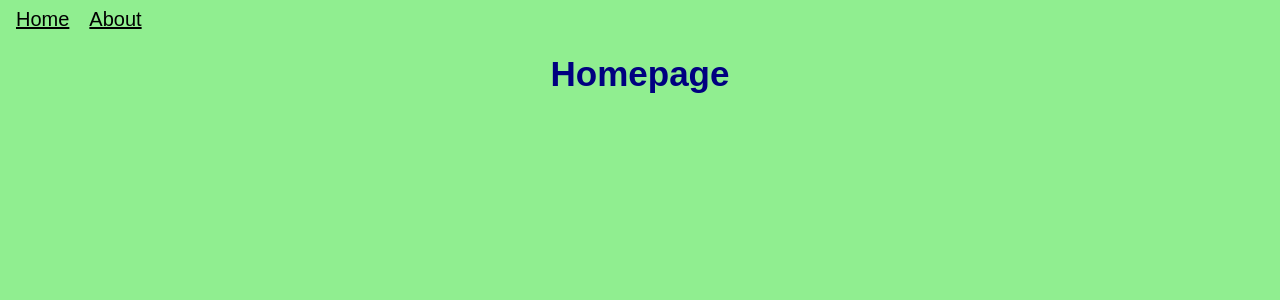
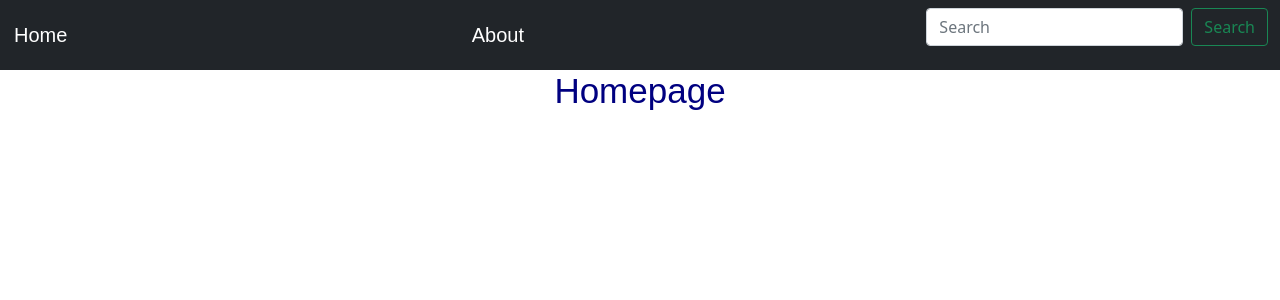
Before and after one commit to jolo407/PythonDjango_112, a Django app: page / in a window 1280 px wide. Shown: the top 300 px of the page. Run offline with Django 3.2, Linux system fonts and the light colour scheme; some web fonts are replaced.

Commit message:
heroku deployment

```diff
--- a/static/style.css
+++ b/static/style.css
@@ -1,12 +1,8 @@
-body {
-    background-color: lightgreen;
-}
-
-header a{
+.navbar a{
     font-family: 'Yusei Magic', sans-serif;
     color: black;
     font-size: 20px;
-    padding: 8px;
+    padding: 2px;
 }
 
 .homepage h1 {
--- a/templates/base.html
+++ b/templates/base.html
@@ -2,11 +2,12 @@
 <html lang="en">
 <head>
     <meta charset="UTF-8">
+    <link href="https://cdn.jsdelivr.net/npm/bootstrap@5.0.0-beta1/dist/css/bootstrap.min.css" rel="stylesheet" integrity="sha384-giJF6kkoqNQ00vy+HMDP7azOuL0xtbfIcaT9wjKHr8RbDVddVHyTfAAsrekwKmP1" crossorigin="anonymous">
     <link rel="preconnect" href="https://fonts.gstatic.com">
     <link href="https://fonts.googleapis.com/css2?family=Yusei+Magic&display=swap" rel="stylesheet">
     <link rel="stylesheet" href="{% static 'style.css' %}" />
     <title>Document</title>
-</head>
+<!--</head>
 <body>
 
 </body>
@@ -14,8 +15,20 @@
 
 <header>
     <a href=" {% url 'home' %}">Home</a>
-    <a href="{% url 'about' %}">About</a>
-</header>
+
+</header> -->
+
+
+<nav class="navbar navbar-dark bg-dark">
+    <div class="container-fluid">
+      <a class="navbar-brand" href="{% url 'home' %}">Home</a>
+      <a class="navbar-brand" href="{% url 'about' %}">About</a>
+      <form class="d-flex">
+        <input class="form-control me-2" type="search" placeholder="Search" aria-label="Search">
+        <button class="btn btn-outline-success" type="submit">Search</button>
+      </form>
+    </div>
+  </nav>
 
 {% block content %}
 {% endblock content %}
--- a/templates/home.html
+++ b/templates/home.html
@@ -2,7 +2,9 @@
 
 
 {% block content %}
-<div class="homepage">
+<div class="container">
+    <div class="homepage">
     <h1>Homepage</h1>
+    </div>
 </div>
 {% endblock content %}
```
